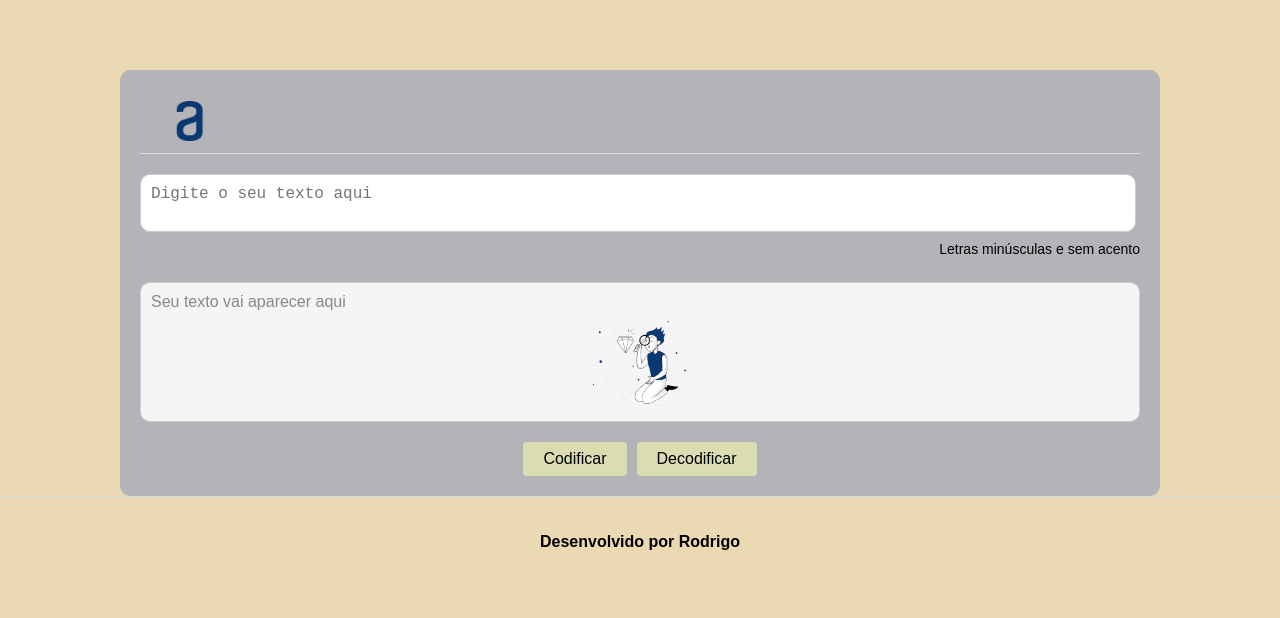
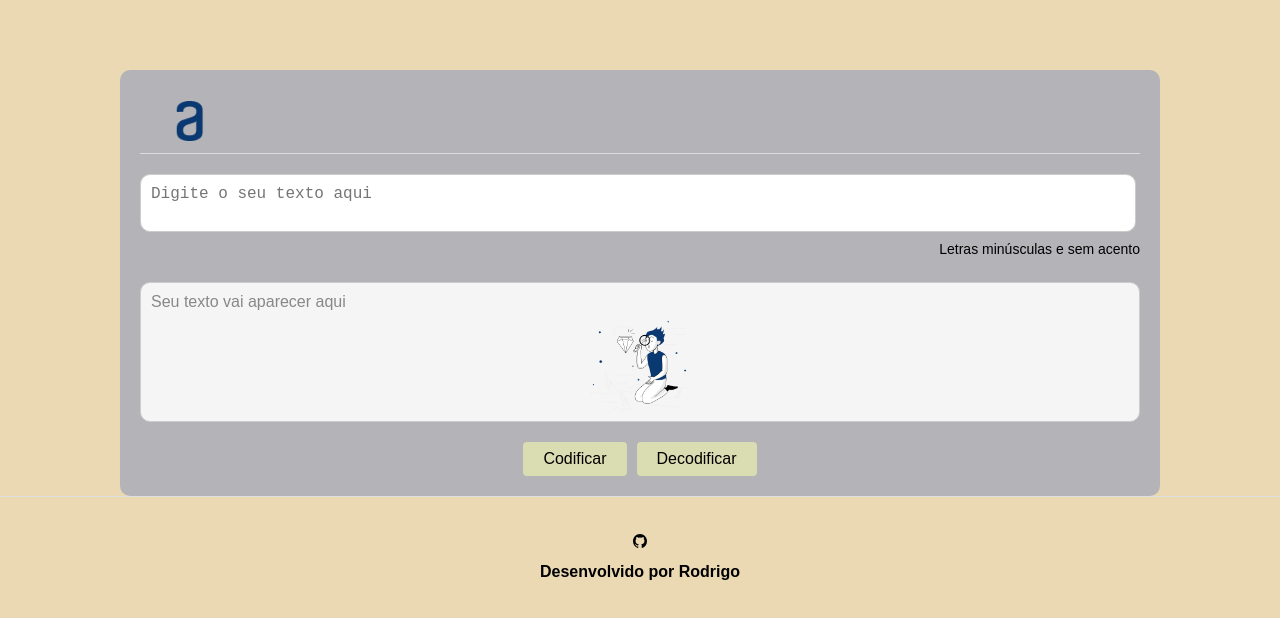
Before and after one commit to ewrodrigo/T6-codificador-decodificador, a plain HTML site: page index.html in a window 1280 px wide. Drawn offline with nearby package versions, Linux system fonts and the light colour scheme.

Commit message:
Update index.html

```diff
--- a/index.html
+++ b/index.html
@@ -43,7 +43,7 @@
     <h3>Desenvolvido por Rodrigo</h3>
     </footer>
 
-    <script src="/script.js"><script>
+    <script src="script.js"></script>
     <script type="module" src="https://unpkg.com/ionicons@7.1.0/dist/ionicons/ionicons.esm.js"></script>
     <script nomodule src="https://unpkg.com/ionicons@7.1.0/dist/ionicons/ionicons.js"></script>
 </body>
```
